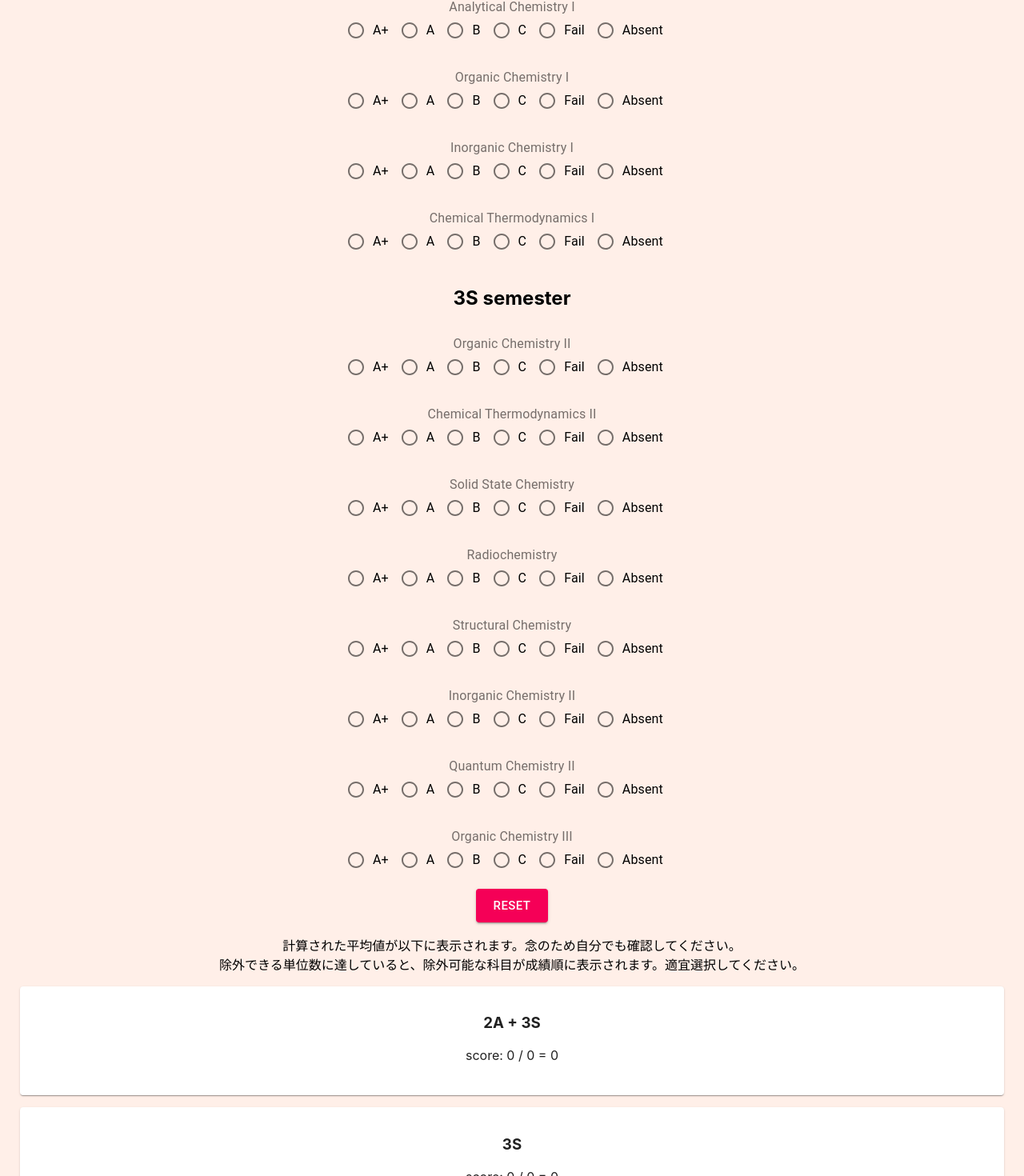
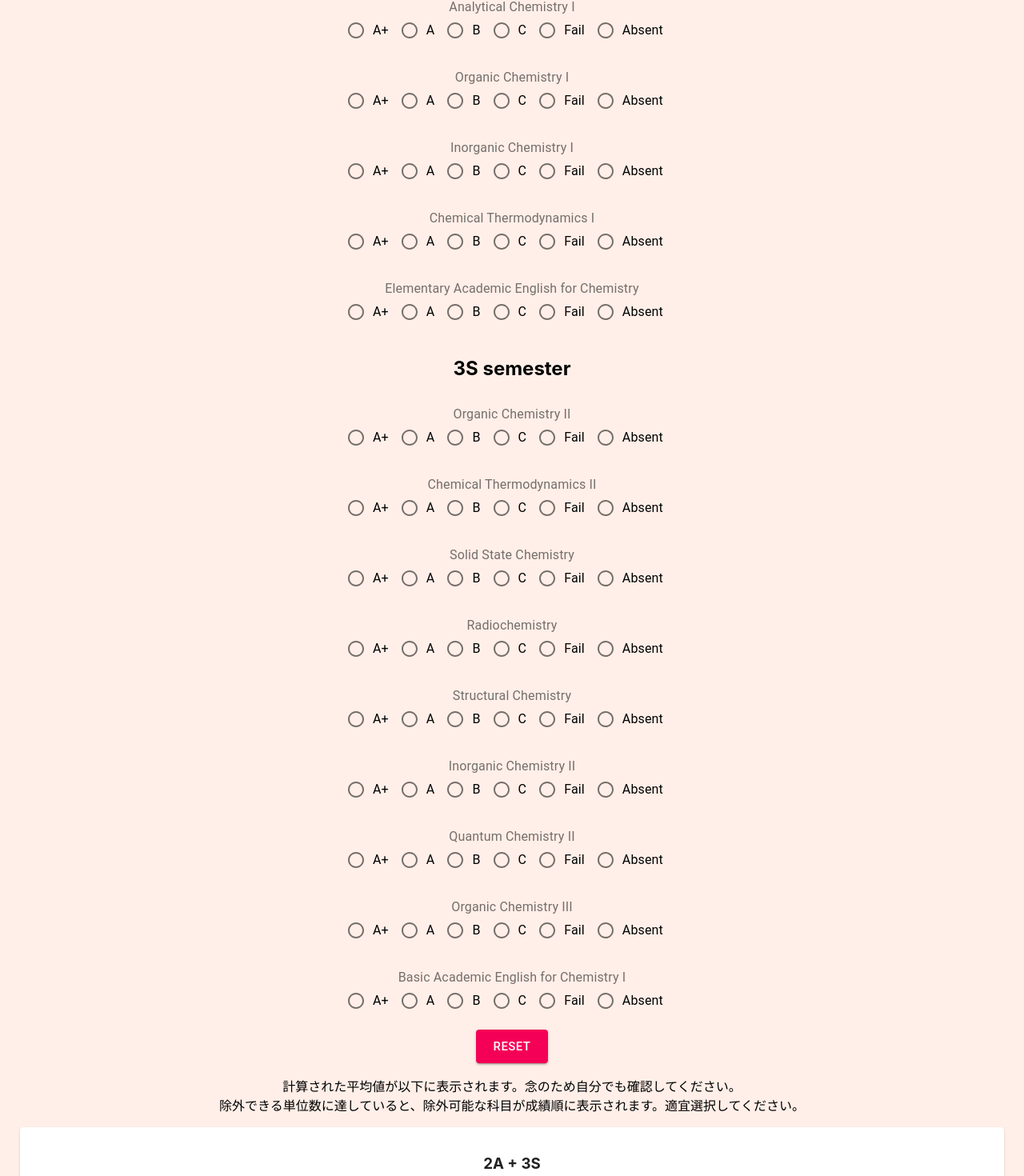
Before and after one commit to khsacc/score-calculator, a React (Create React App) app: page / in a window 1280 px wide. Shown: the part 351-1821 px from the top of the page at 80% size. Built offline with nearby package versions, Linux system fonts and the light colour scheme; what @react-pdf/renderer would draw is missing.

Commit message:
updated courses data

```diff
--- a/src/courses.ts
+++ b/src/courses.ts
@@ -1,26 +1,35 @@
-export interface course { name: string; credit: number, semester: '2A' | '3S' }
+export interface course { name: string; credit: number, semester: '2A' | '3S', required?: boolean }
 export const courses2A: course[] = [
   {
     name: 'Quantum Chemistry I',
     credit: 2,
+    required: true,
   },
   {
     name: 'Analytical Chemistry I',
     credit: 2,
+    required: true,
   },
   {
     name: 'Organic Chemistry I',
     credit: 4,
+    required: true,
   },
   {
     name: 'Inorganic Chemistry I',
     credit: 2,
+    required: true,
   },
   {
     name: 'Chemical Thermodynamics I',
     credit: 2,
+    required: true,
+  },
+  {
+    name: 'Elementary Academic English for Chemistry',
+    credit: 2,
   }
-].map(c => ({name: c.name, credit: c.credit, semester: '2A'}))
+].map(c => ({name: c.name, credit: c.credit, semester: '2A', required: c.required || false}))
 
 export const courses3S: course[] = [
   {
@@ -55,4 +64,8 @@ export const courses3S: course[] = [
     name: 'Organic Chemistry III',
     credit: 3,
   },
-].map(c => ({name: c.name, credit: c.credit, semester: '3S'}))
+  {
+    name: 'Basic Academic English for Chemistry I',
+    credit: 2,
+  }
+].map(c => ({name: c.name, credit: c.credit, semester: '3S', required: false}))
```
